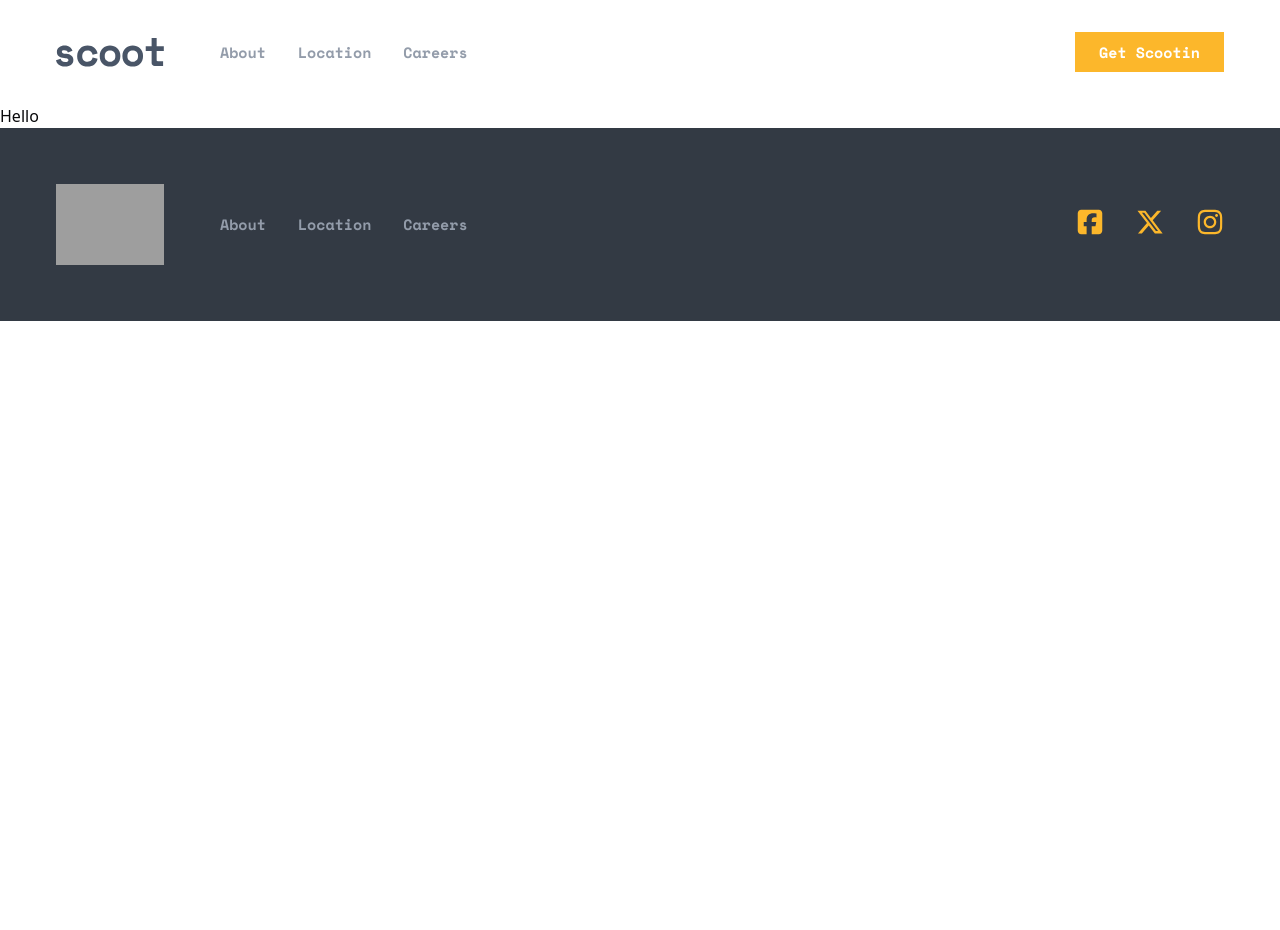
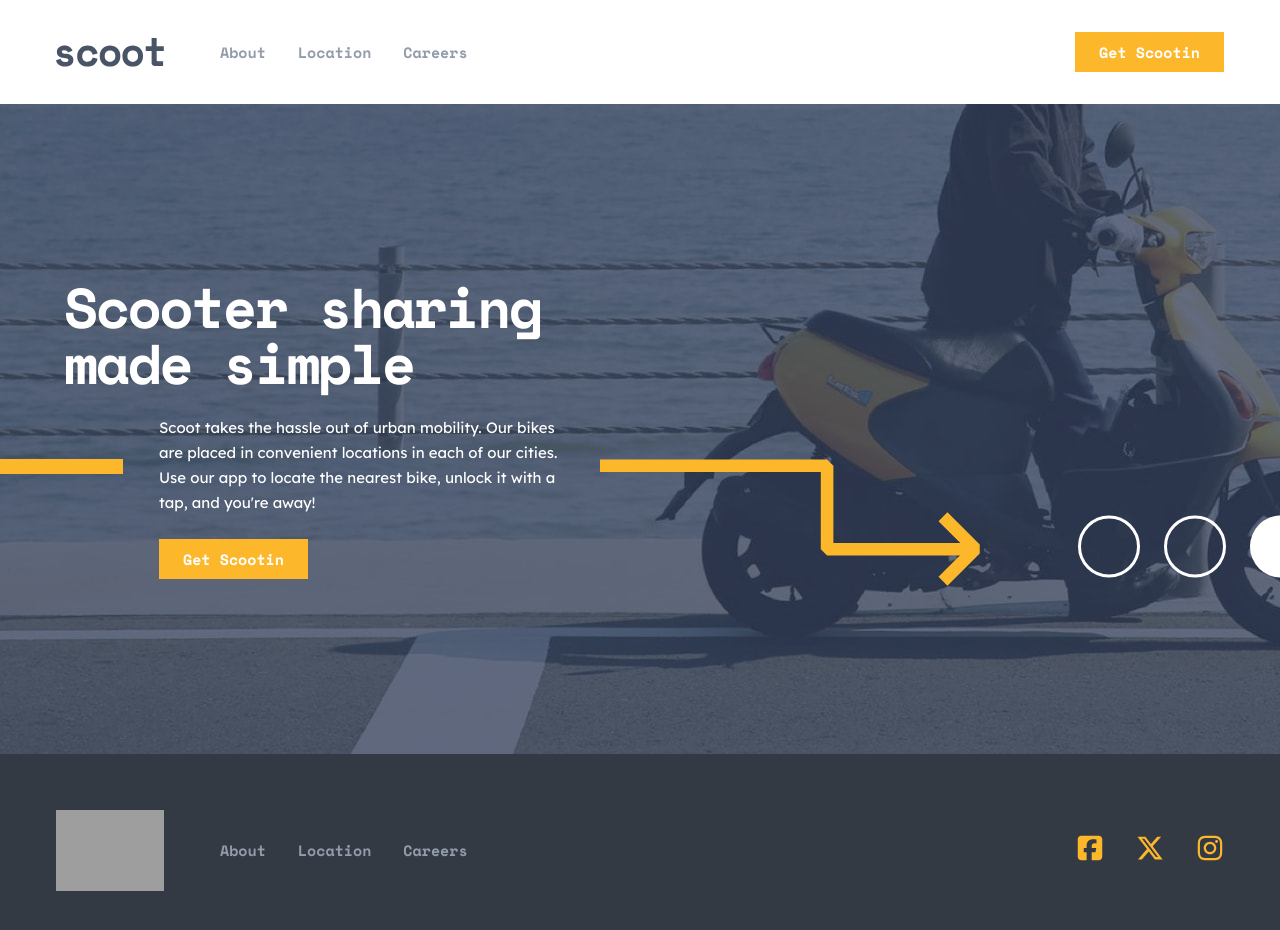
Before and after one commit to Youmnaelzany/scoot-multi-page-25, a Next.js app: page / in a window 1280 px wide. Shown: the top 930 px of the page. Before the commit the page ends 800 px from the top, so only its background shows below. Built offline with nearby package versions, Linux system fonts and the light colour scheme; grey boxes are pictures that could not be loaded.

Commit message:
Add HomeIntro hero section to homepage
- Create new HomeIntro component with responsive hero layout
- Update homepage to render HomeIntro component
- Fix lucide-react icon import (XIcon -> X) in sheet component

```diff
--- a/app/page.tsx
+++ b/app/page.tsx
@@ -1,3 +1,9 @@
+import HomeIntro from "@/components/HomeIntro";
+
 export default function Home() {
-  return <main className="">Hello</main>;
+  return (
+    <main className="">
+      <HomeIntro />
+    </main>
+  );
 }
--- /dev/null
+++ b/components/HomeIntro.tsx
@@ -0,0 +1,46 @@
+import Image from "next/image";
+
+import YellowButton from "./YellowButton";
+
+const HomeIntro = () => {
+  return (
+    <section className="relative flex h-[650px] w-full flex-col items-center justify-center overflow-hidden bg-[url('/images/home-hero-mobile.jpg')] bg-cover bg-center bg-no-repeat px-7 text-center text-white md:bg-[url('/images/home-hero-tablet.jpg')] md:px-10 lg:items-start lg:bg-[url('/images/home-hero-desktop.jpg')] lg:px-16">
+      <div className="flex w-[311px] flex-col items-center gap-6 text-center md:w-[573px] lg:w-[500px] lg:items-start lg:text-left">
+        <h1 className="font-space-mono text-[2.5rem] leading-10 font-bold tracking-[-1.79px] md:text-[3.5rem] md:leading-14 md:tracking-[-2.5px]">
+          Scooter sharing made simple
+        </h1>
+        <div className="space-y-6 lg:self-end">
+          <p className="font-lexend-deca text-[0.9375rem] leading-6.25 font-normal tracking-normal lg:w-[405px]">
+            Scoot takes the hassle out of urban mobility. Our bikes are placed
+            in convenient locations in each of our cities. Use our app to locate
+            the nearest bike, unlock it with a tap, and you&apos;re away!
+          </p>
+          <YellowButton className="">Get Scootin</YellowButton>
+        </div>
+      </div>
+      {/* Patterns */}
+      <Image
+        src="/patterns/white-circles.svg"
+        alt="white circles pattern"
+        width={234}
+        height={63}
+        className="absolute -right-8 bottom-12 hidden md:flex lg:bottom-44"
+      />{" "}
+      <Image
+        src="/patterns/right-arrow.svg"
+        alt="white circles pattern"
+        width={380}
+        height={151}
+        className="absolute bottom-10 left-0 hidden md:flex lg:bottom-42 lg:left-150"
+      />{" "}
+      <Image
+        src="/patterns/line.svg"
+        alt="white circles pattern"
+        width={203}
+        height={15}
+        className="absolute hidden lg:bottom-70 lg:-left-20 lg:flex"
+      />{" "}
+    </section>
+  );
+};
+export default HomeIntro;
--- a/components/ui/sheet.tsx
+++ b/components/ui/sheet.tsx
@@ -3,7 +3,7 @@
 import * as React from "react";
 
 import * as SheetPrimitive from "@radix-ui/react-dialog";
-import { XIcon } from "lucide-react";
+import { X } from "lucide-react";
 
 import { cn } from "@/lib/utils";
 
@@ -74,7 +74,7 @@ function SheetContent({
       >
         {children}
         <SheetPrimitive.Close className="ring-offset-background focus:ring-ring data-[state=open]:bg-secondary absolute top-4 right-4 rounded-xs opacity-70 transition-opacity hover:opacity-100 focus:ring-2 focus:ring-offset-2 focus:outline-hidden disabled:pointer-events-none">
-          <XIcon className="size-7 text-[#FCB72B]" />
+          <X className="size-7 text-[#FCB72B]" />
           <span className="sr-only">Close</span>
         </SheetPrimitive.Close>
       </SheetPrimitive.Content>
```
